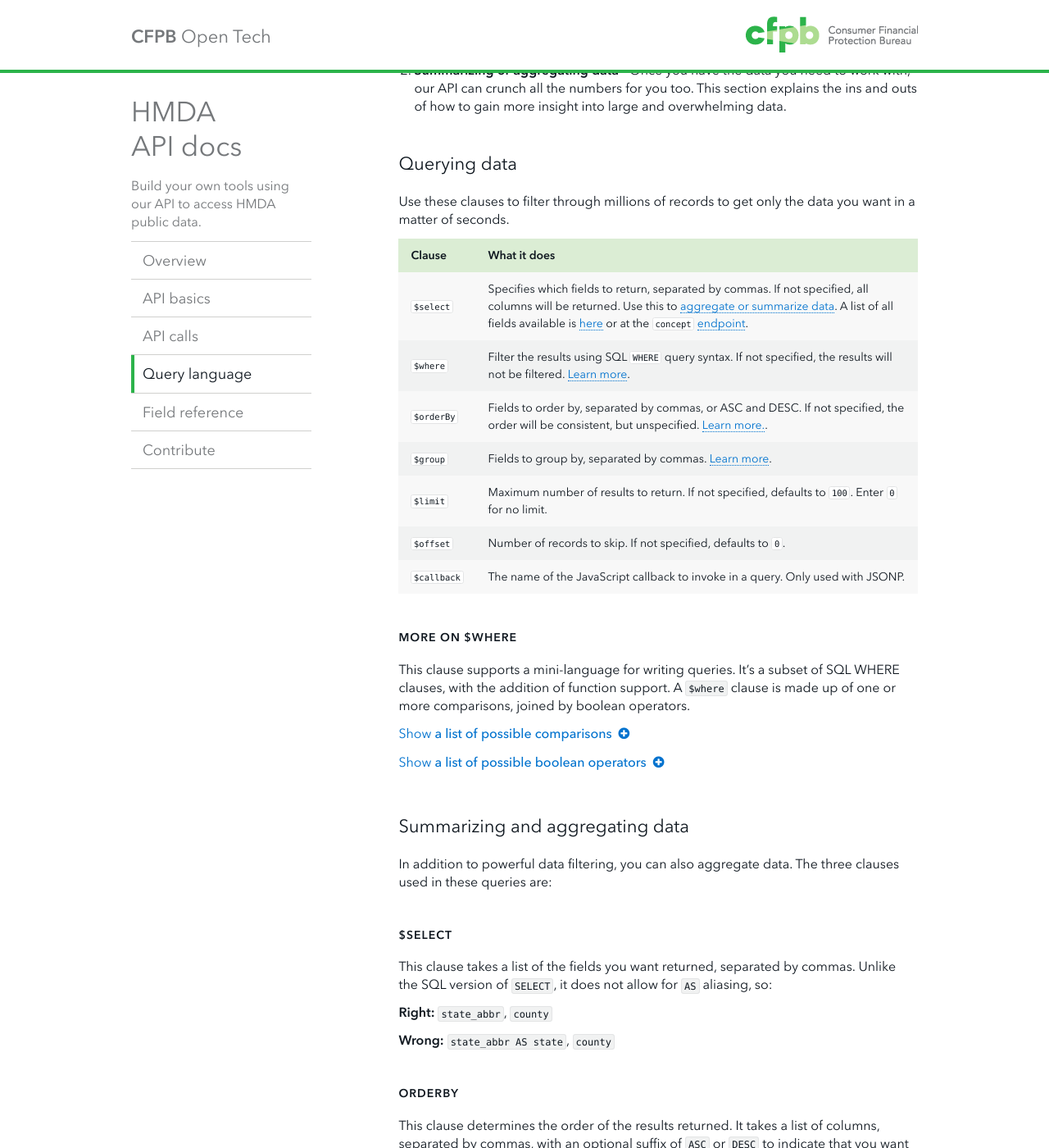
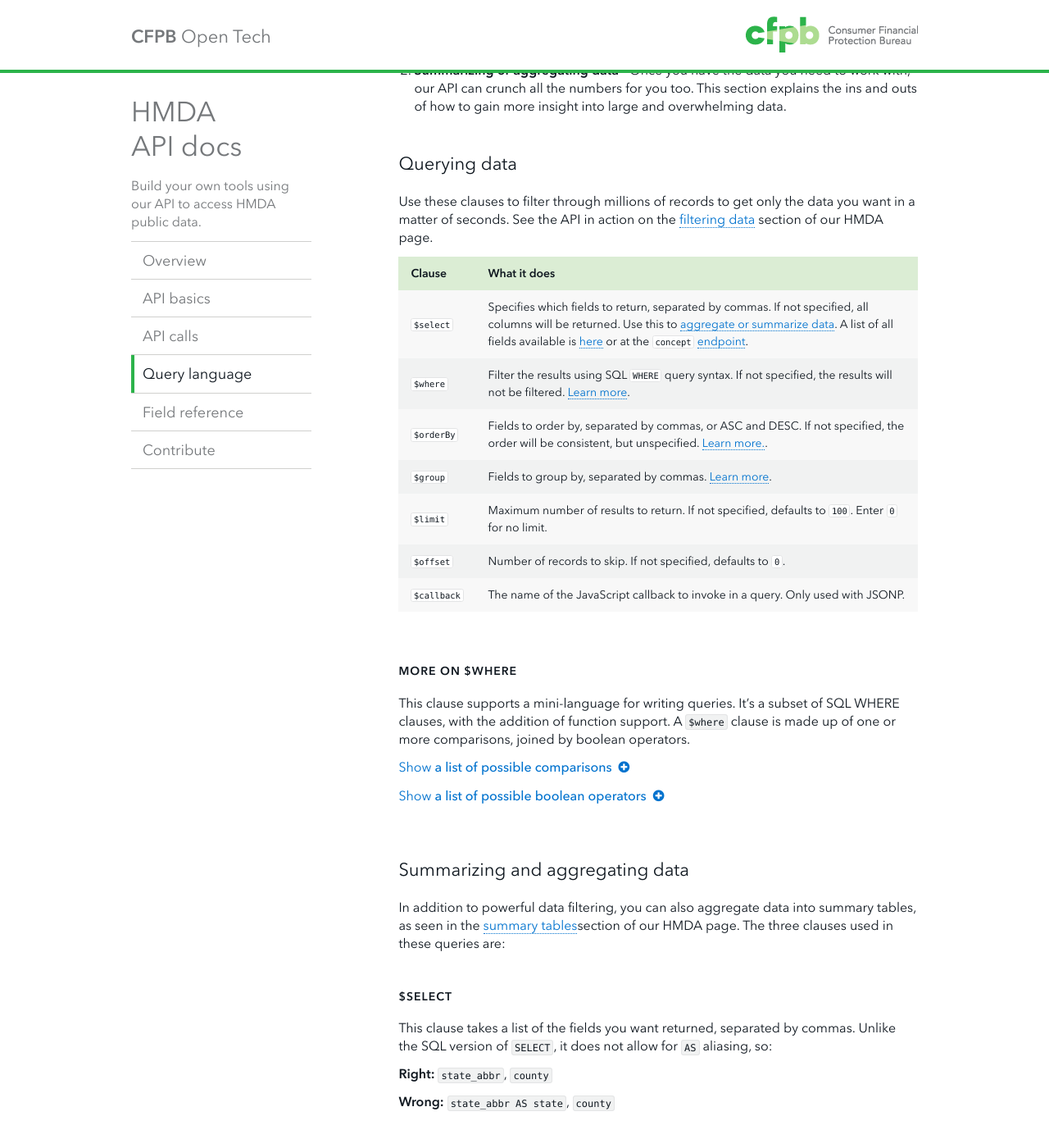
Before and after one commit to cfpb/api, a Jekyll site: the page built from queries.md, in a window 1280 px wide and 1400 px high, scrolled down 322 px. Shown: the whole window at 82% size. Built offline with Jekyll 4.4.1, drawn with Linux system fonts in a browser that asks for light colours; Markdown is read by kramdown in place of the engine named in the settings.

Commit message:
edits to landing page meant to emphasize the API first, ahead of the HMDA page, Qu, and our public-facing Github page

````diff
--- a/console/index.html
+++ b/console/index.html
@@ -60,7 +60,6 @@
     })
     window.swaggerUi.load();
   });
-
   </script>
 </head>
 
@@ -103,11 +102,10 @@
 <p>Explore the API here using our interactive console. Need a little help? Read our <a href="../basics.html">API basics</a> to learn about
   datasets, concepts, and slices</a>.</p>
 
-
-     <div id="message-bar" class="swagger-ui-wrap">
-  &nbsp;
+<div id="message-bar" class="swagger-ui-wrap">
 </div>
 
+<span class="anchor" id="swagger-ui-offset-fix"> </span>
 <div id="swagger-ui-container" class="swagger-ui-wrap">
 
 </div>
--- a/fields.html
+++ b/fields.html
@@ -6,9 +6,9 @@
 
 <h3>Field reference for HMDA data</h3>
 
-<p>Why so many rows and fields? Don't be alarmed–there's a lot of information in HMDA, but you can make your queries as basic or as detailed as you want.</p>
+<p>Lenders covered under HMDA are required to keep a Loan Application Register (LAR). Each time someone applies for a loan at a HMDA-covered institution, that lender is required to make a corresponding entry into the LAR. A LAR for a given calendar year contains a record of all applications that reached a final action in that year (regardless of what year the application was submitted). The type of information reported in each LAR is listed in this table.</p>
 
-<p>Use this page as a cheat sheet when you are ready to add color to some <a href="console/#!/hmda/querySliceHmda_get_2">basic queries</a>. You can also skim this table to get an idea of the kinds of information you can find in HMDA records. If you are new to HMDA data, or need to understand the ins and outs of the information itself, visit our <a href="http://consumerfinance.gov/hmda">HMDA site</a> to learn more.</p>
+<p>If you are new to HMDA data, or need to understand the finer details of the reporting process, visit our <a href="http://consumerfinance.gov/hmda/learn-more/">HMDA site</a> to learn more.<p>
 
 
 
--- a/queries.md
+++ b/queries.md
@@ -18,7 +18,7 @@
 
 ### Querying data
 
-Use these clauses to filter through millions of records to get only the data you want in a matter of seconds.
+Use these clauses to filter through millions of records to get only the data you want in a matter of seconds. See the API in action on the [filtering data](http://consumerfinance.gov/hmda/explore.html) section of our HMDA page.
 
 <table class="table-code">
 <thead>
@@ -59,7 +59,7 @@
 </tbody>
 </table>
 
-<a name="where"> </a>
+<span class="anchor" id="where"> </span>
 ##### More on $where
 
 This clause supports a mini-language for writing queries. It's a subset of SQL WHERE clauses, with the addition of function
@@ -181,11 +181,10 @@
     </div><!-- /.expandable-content -->
 </div>
 
-
-<a name="aggregating"> </a>
+<span class="anchor" id="aggregating"> </span>
 ### Summarizing and aggregating data
 
-In addition to powerful data filtering, you can also aggregate data. The three clauses used in these queries are:
+In addition to powerful data filtering, you can also aggregate data into summary tables, as seen in the [summary tables](http://consumerfinance.gov/hmda/explore#!/)section of our HMDA page. The three clauses used in these queries are:
 
 ##### $select
 This clause takes a list of the fields you want returned, separated by commas.  Unlike the SQL version of ```SELECT```, it does not allow for ```AS``` aliasing, so:
@@ -194,13 +193,13 @@
 
 **Wrong:** ```state_abbr AS state```, ```county```
 
-<a name="orderby"> </a>
+<span class="anchor" id="orderby"> </span>
 ##### orderBy
 This clause determines the order of the results returned. It takes a list of columns, separated by commas, with an optional suffix of ```ASC``` or ```DESC``` to indicate that you want the data in ascending or descending order. For example, if you wanted to see loan applications ordered by gender, and age in descending order, you would use:
 
 ```$orderBy = gender, age DESC```
 
-<a name="group"> </a>
+<span class="anchor" id="group"> </span>
 ##### $group
 This clause lists the fields you want to group results by. For example, if you wanted to see loan applications organized by denial reason, you would use:
 
--- a/static/css/style.css
+++ b/static/css/style.css
@@ -174,7 +174,6 @@
     overflow-x: auto;
     padding: 0.125em 0.250em;
     white-space: nowrap;
-
 }
 
 pre, code, kbd, samp {
@@ -182,6 +181,11 @@
     line-height: 1.375;
     margin-bottom: 1.375em;
     font-family: Monaco, Menlo, Consolas, "Courier New", monospace;
+}
+
+pre {
+    white-space: pre-wrap;
+    margin-bottom: .5em;
 }
 
 
@@ -482,12 +486,12 @@
 }
 
 /* offset the fixed position header for jump links */
-/*section:before {
+.anchor {
     display: block;
-    content: "";
     height: 4.375em;
-    margin: -4.375em 0 0;
-}*/
+    margin-top: -4.375em;
+    visibility: hidden;
+}
 
 .header {
     border-bottom: 4px solid #2CB34A;
--- a/static/hmda_lar.json
+++ b/static/hmda_lar.json
@@ -3,16 +3,16 @@
     "action_taken": {
       "indexed": true,
       "type": "integer",
-      "description": "A code representing the action taken on the loan."
+      "description": "A code representing the action taken on the application."
     },
     "action_taken_name": {
       "type": "string",
-      "description": "The action taken on the loan."
+      "description": "A description of the action taken."
     },
     "agency_code": {
       "indexed": true,
       "type": "integer",
-      "description": "A code representing the agency supervising the respondent."
+      "description": "A code representing the respondent's ."
     },
     "agency_abbr": {
       "indexed": true,
````
Also changed, not shown: basics.md (+13 -1 lines), index.md (+12 -6 lines).
